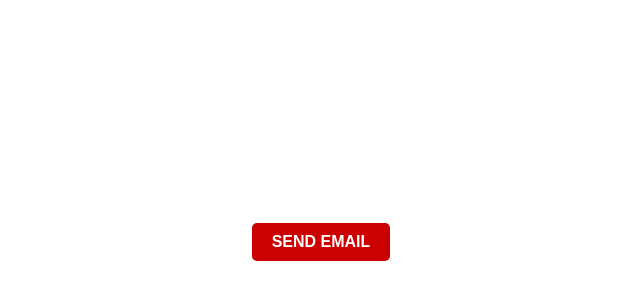
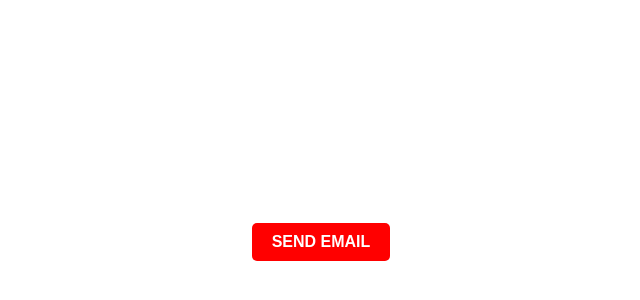
Before and after one commit to pablomls/Email-Max-Mara, a plain HTML site: page index.html in a window 1280 px wide. Shown: the part 158-458 px from the top of the page, without its empty margins (319-959 px from the left). Drawn offline with Linux system fonts and the light colour scheme.

Commit message:
Update index.html

```diff
--- a/index.html
+++ b/index.html
@@ -16,7 +16,7 @@
 
         h2 {
             color: white;
-            background-color: #cc0001;
+            background-color: red;
             padding: 10px 20px;
             border: none;
             border-radius: 5px;
```
